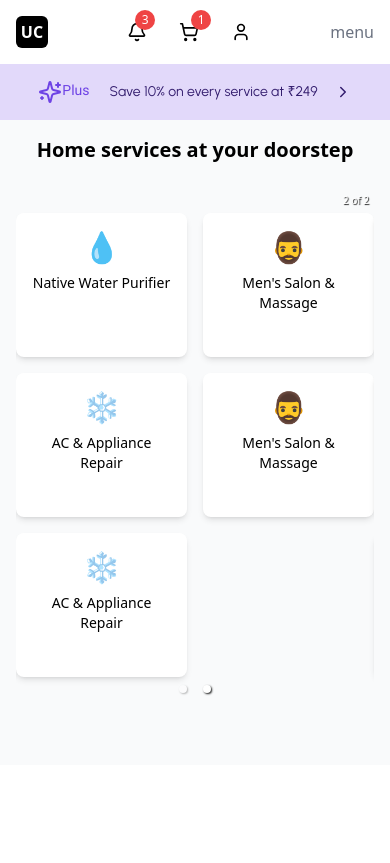
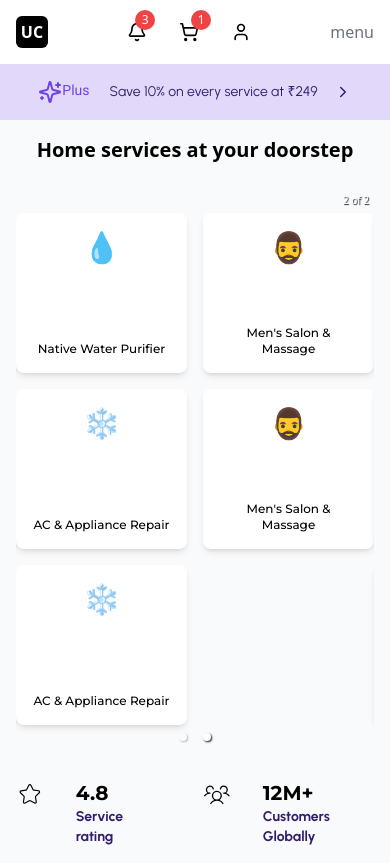
Before and after one commit to saurav9283/URCLO-UI-FRONTEND-, a React (Create React App) app: page / in a window 390 px wide. Built offline with nearby package versions, Linux system fonts and the light colour scheme; a web font is replaced by a local one.

Commit message:
Add react-icons dependency and enhance ServiceDetails component with ratings and customer stats

```diff
--- a/package.json
+++ b/package.json
@@ -10,6 +10,7 @@
     "lucide-react": "^0.468.0",
     "react": "^19.0.0",
     "react-dom": "^19.0.0",
+    "react-icons": "^5.4.0",
     "react-responsive-carousel": "^3.2.23",
     "react-router-dom": "^7.0.2",
     "react-scripts": "5.0.1",
--- /dev/null
+++ b/src/Service/api-path.js
@@ -0,0 +1,15 @@
+import axios from 'axios';
+
+const API_URL = 'http://localhost:8080';
+
+export const registerCompany = (data) => axios.post(`${API_URL}/auth/signup`, data);
+export const verifyEmailOtp = (data) => axios.post(`${API_URL}/otp/verify-email`, data);
+export const verifyMobileOtp = (data) => axios.post(`${API_URL}/otp/verify-phone`, data);
+export const createJob = (data,token) => axios.post(`${API_URL}/jobs`, data,{
+  headers: { Authorization: token },
+});
+
+export const postJob = (data, token) =>
+  axios.post(`${API_URL}/jobs`, data, {
+    headers: { Authorization: token },
+  });
--- a/src/components/Home/ServiceDetails.js
+++ b/src/components/Home/ServiceDetails.js
@@ -1,6 +1,8 @@
 import React from 'react'
-import "react-responsive-carousel/lib/styles/carousel.min.css"; // requires a loader
+import "react-responsive-carousel/lib/styles/carousel.min.css";
 import { Carousel } from 'react-responsive-carousel';
+import { CiStar } from "react-icons/ci";
+import { PiUsersThreeLight } from "react-icons/pi";
 function ServiceDetails() {
 
     const services = [
@@ -35,17 +37,17 @@
             </h1>
 
             <div className='md:flex gap-10'>
-                <div className="md:w-[70%] mt-5">
+                <div className="md:w-[70%] ">
                     <Carousel autoPlay interval={3000} infiniteLoop showArrows={false}>
                         {serviceChunks?.map((chunk, chunkIndex) => (
                             <div key={chunkIndex} className="grid grid-cols-2 md:grid-cols-3 gap-4 mb-8 mt-[7%]">
                                 {chunk?.map((service, index) => (
                                     <div
                                         key={index}
-                                        className="flex flex-col  items-center p-4 bg-white shadow-md rounded-lg hover:shadow-lg transition h-36"
+                                        className="flex flex-col  items-center justify-between p-4 bg-white shadow-md rounded-lg hover:shadow-lg transition h-40"
                                     >
                                         <div className="text-3xl">{service.icon}</div>
-                                        <p className="mt-2 text-center text-sm md:text-base font-medium">
+                                        <p className="mt-2 text-center text-xs md:text-base font-medium font-montserrat">
                                             {service.name}
                                         </p>
                                     </div>
@@ -53,6 +55,22 @@
                             </div>
                         ))}
                     </Carousel>
+                    <div className='flex gap-12 mt-[-5%]'>
+                        <div className=' flex'>
+                            <CiStar size={30} className='' />
+                            <div>
+                                <p className='pl-8 text-xl font-bold flex flex-col font-montserrat'>4.8</p>
+                                <p className='pl-8 text-[#321c6d] text-sm font-bold font-urbanist'>Service rating</p>
+                            </div>
+                        </div>
+                        <div className=' flex'>
+                            <PiUsersThreeLight size={30} />
+                            <div>
+                                <p className='pl-8  text-xl font-bold flex flex-col  font-montserrat'>12M+</p>
+                                <p className='pl-8 text-[#321c6d] text-sm font-bold font-urbanist'>Customers Globally</p>
+                            </div>
+                        </div>
+                    </div>
                 </div>
                 <div className="md:flex hidden w-[30%] md:w-[70%] ">
                     <div className='grid grid-cols-1 sm:grid-cols-2 lg:grid-cols-2 gap-1 max-[450px]:grid-cols-1  max-[600px]:grid-cols-2 min-[600px]:grid-cols-2 '>
```
Also changed, not shown: 1 other file (tests, documents, lock files or other folders).
